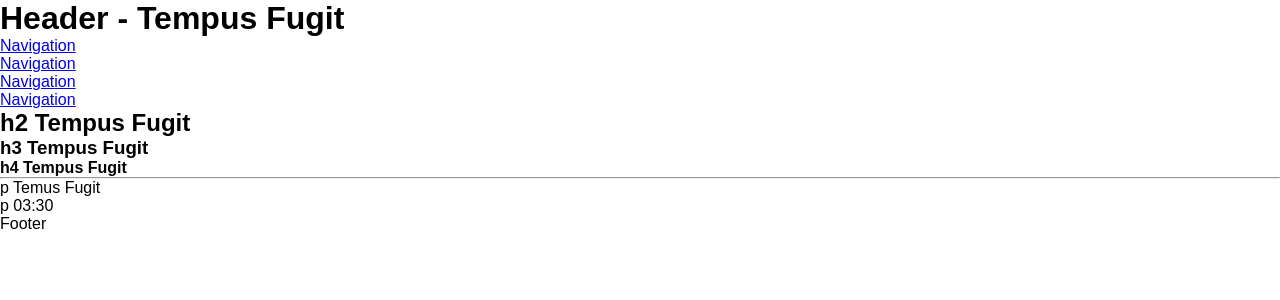
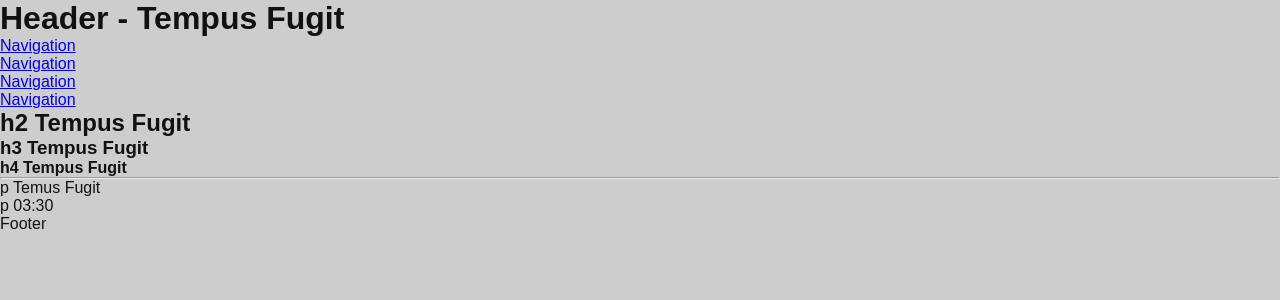
Before and after one commit to ssrly/tempus-fugit, a PHP site: page / in a window 1280 px wide. Shown: the top 300 px of the page. Run offline with PHP 8.4, Linux system fonts and the light colour scheme; some web fonts are replaced.

Commit message:
add css constants

```diff
--- a/css/style.css
+++ b/css/style.css
@@ -1,7 +1,21 @@
-* {
-    margin: 0;
-    padding: 0;
-    box-sizing: border-box;
+:root {
+    --color-primary: rgb(11, 125, 169);
+    --color-secondary: rgb(236, 164, 0);
+    --color-tertiary: rgb(0, 21, 53);
+    --color-bright: #fff;
+    --color-light: #f3f3f3;
+    --color-gray: #cdcdcd;
+    --color-dark: #111;
+    --color-success: #2ECC40;
+    --color-warning: #FFDC00;
+    --color-danger: #FF4136;
+    /* size */
+    --xxs: 0.3em;
+    --xs: 0.5em;
+    --s: 0.8em;
+    --m: 1em;
+    --l: 1.5em;
+    --xl: 2em;
 }
 
 @font-face {
@@ -10,7 +24,15 @@
     src: local('Poppins'), url('../assets/font/Poppins-Meduim.ttf') format("truetype");
 }
 
+* {
+    margin: 0;
+    padding: 0;
+    box-sizing: border-box;
+}
+
 body {
     font-family: 'Poppins', Arial, Helvetica, sans-serif;
     font-size: 16px;
+    color: var(--color-dark);
+    background-color: var(--color-gray);
 }
```
